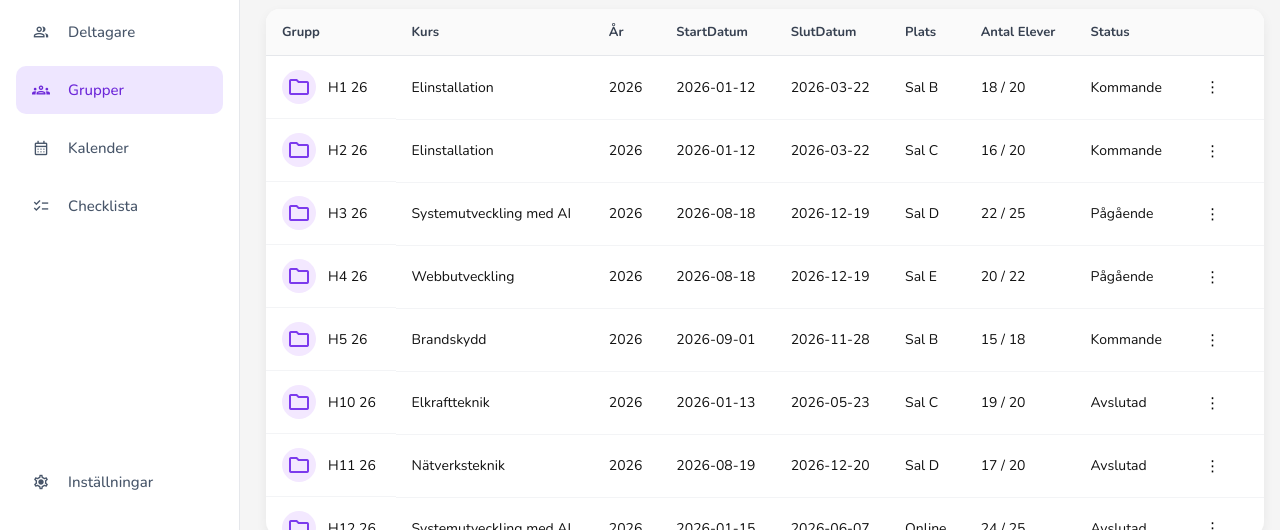
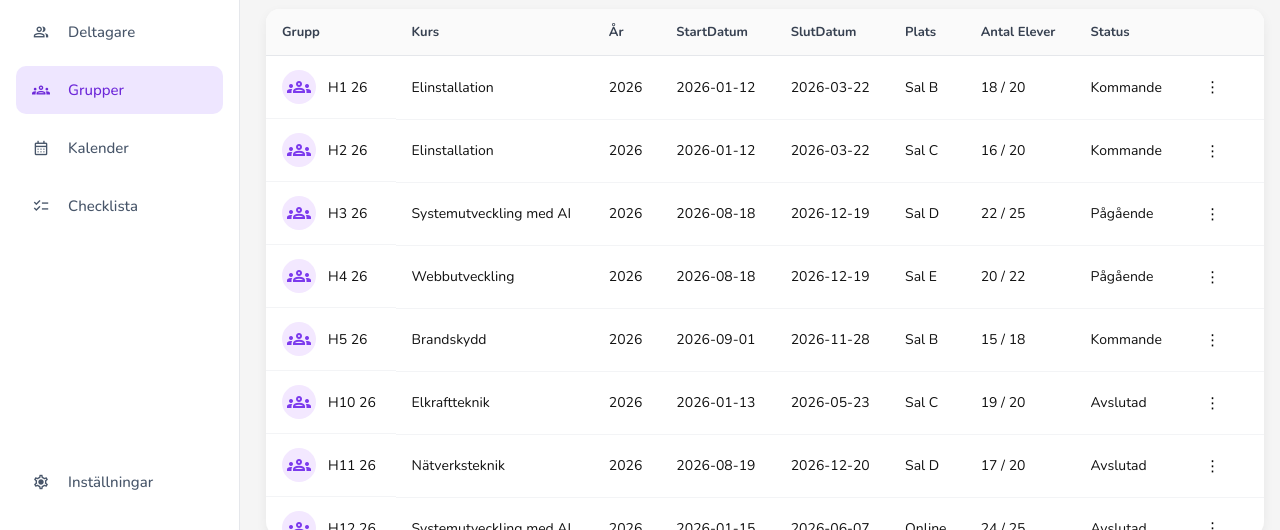
Before and after one commit to Brian-Bridgeman/Eduworkspace, an Angular app in the folder Client/: page /groups in a window 1280 px wide. Shown: the part 270-800 px from the top of the page. Built offline with nearby package versions, Linux system fonts and the light colour scheme.

Commit message:
Change icons

```diff
--- a/Client/src/app/pages/group-page/group-page.html
+++ b/Client/src/app/pages/group-page/group-page.html
@@ -21,7 +21,7 @@
         <tbody>
             <tr *ngFor="let grupp of filteredGroups" [routerLink]="['/groups', grupp.id]" class="clickable-row">
                 <td class="avatar">
-                    <span class="material-symbols-outlined">Folder</span>
+                    <span class="material-symbols-outlined">groups</span>
                     <span>{{ grupp.namn }}</span>
                 </td>
                 <td>{{ grupp.kurs }}</td>
--- a/Client/src/app/pages/student-page/student-page.html
+++ b/Client/src/app/pages/student-page/student-page.html
@@ -1,4 +1,6 @@
-<app-template-header title="Deltagare" subtitle="Här ser du alla registrerade deltagare." buttonText="Lägg till deltagare" (searchChange)="searchTerm = $event" (buttonClick)="openModal()"></app-template-header>
+<app-template-header title="Deltagare" subtitle="Här ser du alla registrerade deltagare."
+    buttonText="Lägg till deltagare" (searchChange)="searchTerm = $event"
+    (buttonClick)="openModal()"></app-template-header>
 <div class="tableDiv">
     <table>
         <thead>
@@ -15,7 +17,7 @@
         <tbody>
             <tr *ngFor="let person of filteredPersons" [routerLink]="['/students', person.id]" class="clickable-row">
                 <td class="avatar">
-                    <span class="material-symbols-outlined">account_circle</span>
+                    <span class="material-symbols-outlined">person_outline</span>
                     <span>{{ person.fornamn }} {{ person.efternamn}}</span>
                 </td>
                 <td class="tablet-col">{{ person.telefonNr }}</td>
@@ -23,14 +25,13 @@
                 <td class="desktop-col">{{ person.foretag }}</td>
                 <td class="desktop-col">{{ person.kurs }}</td>
                 <td>{{ person.grupp }}</td>
-                <td class="actions-column" (click)="$event.stopPropagation()"><app-dropdown-menu  [item]="person" (delete)="removeStudent($event)"></app-dropdown-menu></td>
+                <td class="actions-column" (click)="$event.stopPropagation()"><app-dropdown-menu [item]="person"
+                        (delete)="removeStudent($event)"></app-dropdown-menu></td>
             </tr>
         </tbody>
     </table>
 </div>
 @if (showModal()) {
-    <app-add-student-modal
-        (close)="showModal.set(false)"
-        (save)="addStudent($event)">
-    </app-add-student-modal>
+<app-add-student-modal (close)="showModal.set(false)" (save)="addStudent($event)">
+</app-add-student-modal>
 }
```
